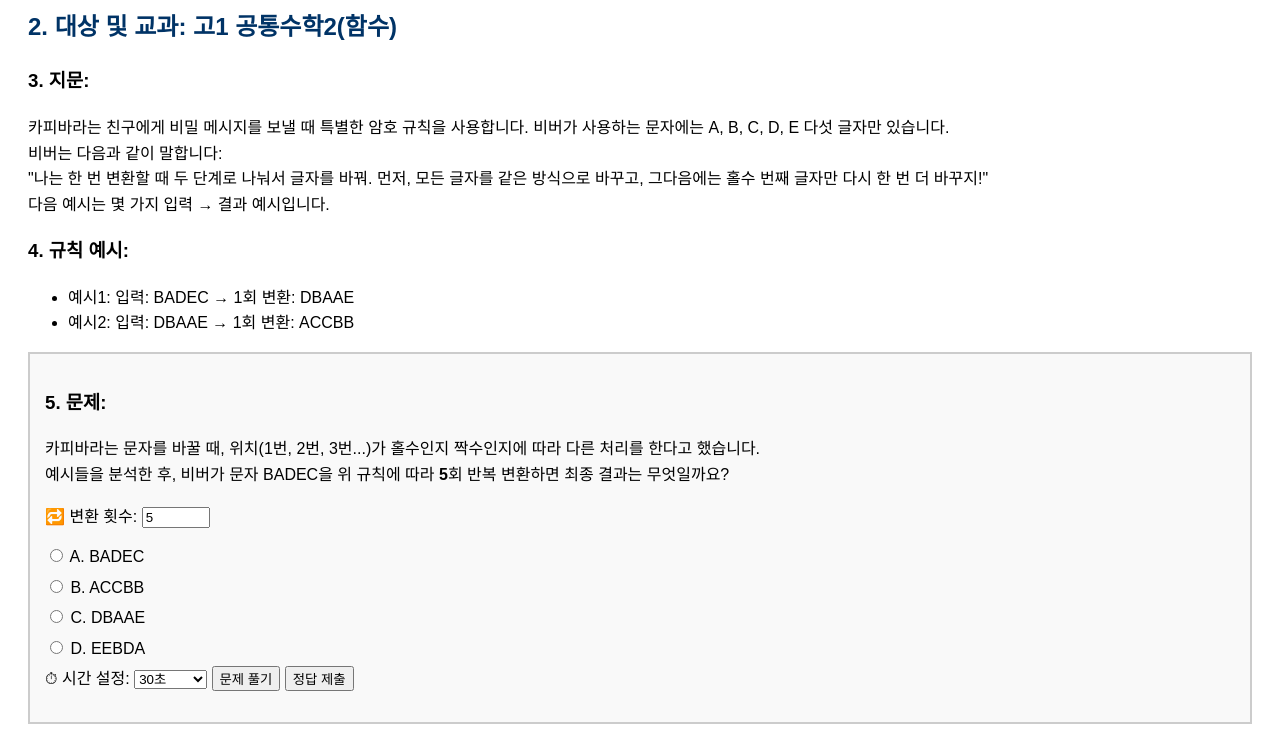
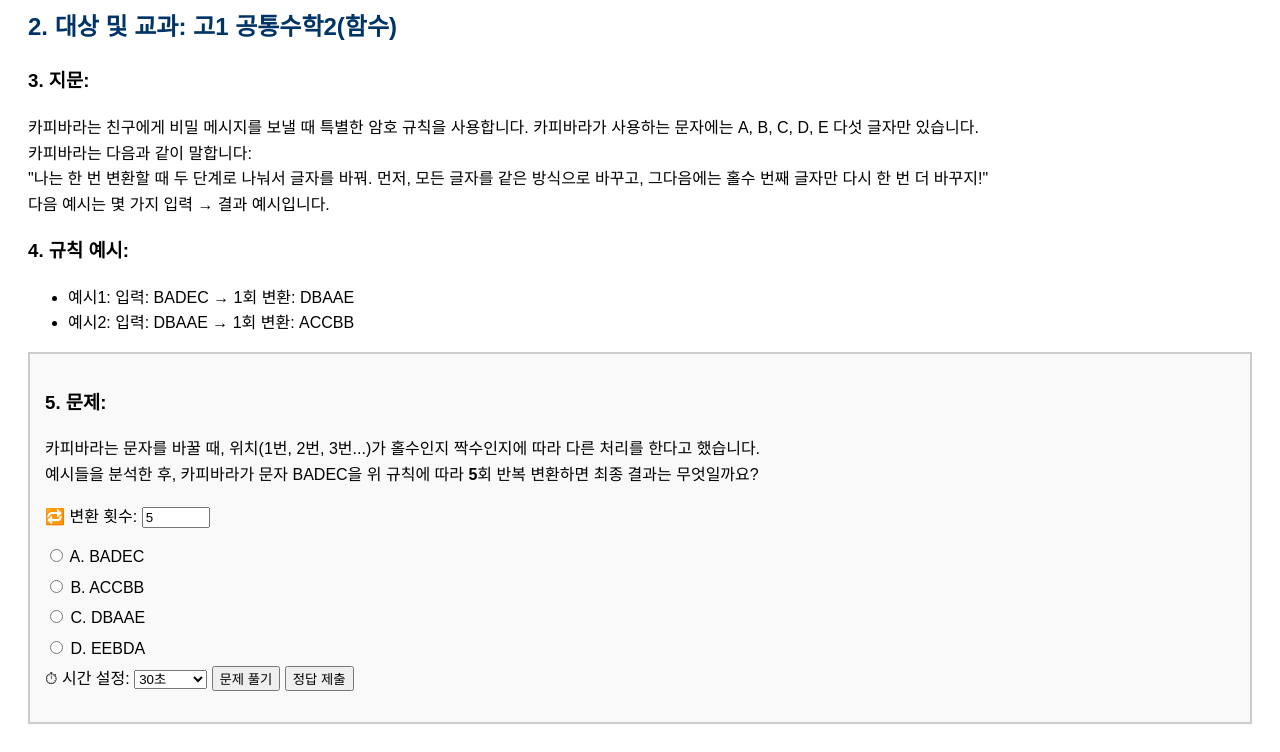
Before and after one commit to FLOW3RSS/ctproject, a plain HTML site: page index.html in a window 1280 px wide. Shown: the part 114-866 px from the top of the page. Drawn offline with Linux system fonts and the light colour scheme.

Commit message:
Add files via upload

```diff
--- a/index.html
+++ b/index.html
@@ -20,8 +20,8 @@
   <h2>2. 대상 및 교과: 고1 공통수학2(함수)</h2>
 
   <h3>3. 지문:</h3>
-  <p>카피바라는 친구에게 비밀 메시지를 보낼 때 특별한 암호 규칙을 사용합니다. 비버가 사용하는 문자에는 A, B, C, D, E 다섯 글자만 있습니다.<br>
-  비버는 다음과 같이 말합니다:<br>
+  <p>카피바라는 친구에게 비밀 메시지를 보낼 때 특별한 암호 규칙을 사용합니다. 카피바라가 사용하는 문자에는 A, B, C, D, E 다섯 글자만 있습니다.<br>
+  카피바라는 다음과 같이 말합니다:<br>
   "나는 한 번 변환할 때 두 단계로 나눠서 글자를 바꿔. 먼저, 모든 글자를 같은 방식으로 바꾸고, 그다음에는 홀수 번째 글자만 다시 한 번 더 바꾸지!"<br>
   다음 예시는 몇 가지 입력 → 결과 예시입니다.</p>
 
@@ -34,7 +34,7 @@
   <div class="problem-box">
     <h3>5. 문제:</h3>
     <p>카피바라는 문자를 바꿀 때, 위치(1번, 2번, 3번...)가 홀수인지 짝수인지에 따라 다른 처리를 한다고 했습니다.<br>
-    예시들을 분석한 후, 비버가 문자 <span id="questionInput">BADEC</span>을 위 규칙에 따라 <strong><span id="repeatDisplay">5</span></strong>회 반복 변환하면 최종 결과는 무엇일까요?</p>
+    예시들을 분석한 후, 카피바라가 문자 <span id="questionInput">BADEC</span>을 위 규칙에 따라 <strong><span id="repeatDisplay">5</span></strong>회 반복 변환하면 최종 결과는 무엇일까요?</p>
 
     <label for="repeatCount">🔁 변환 횟수:</label>
     <input type="number" id="repeatCount" value="5" min="1" max="20" style="width: 60px;" onchange="updateRepeatDisplay()">
```
